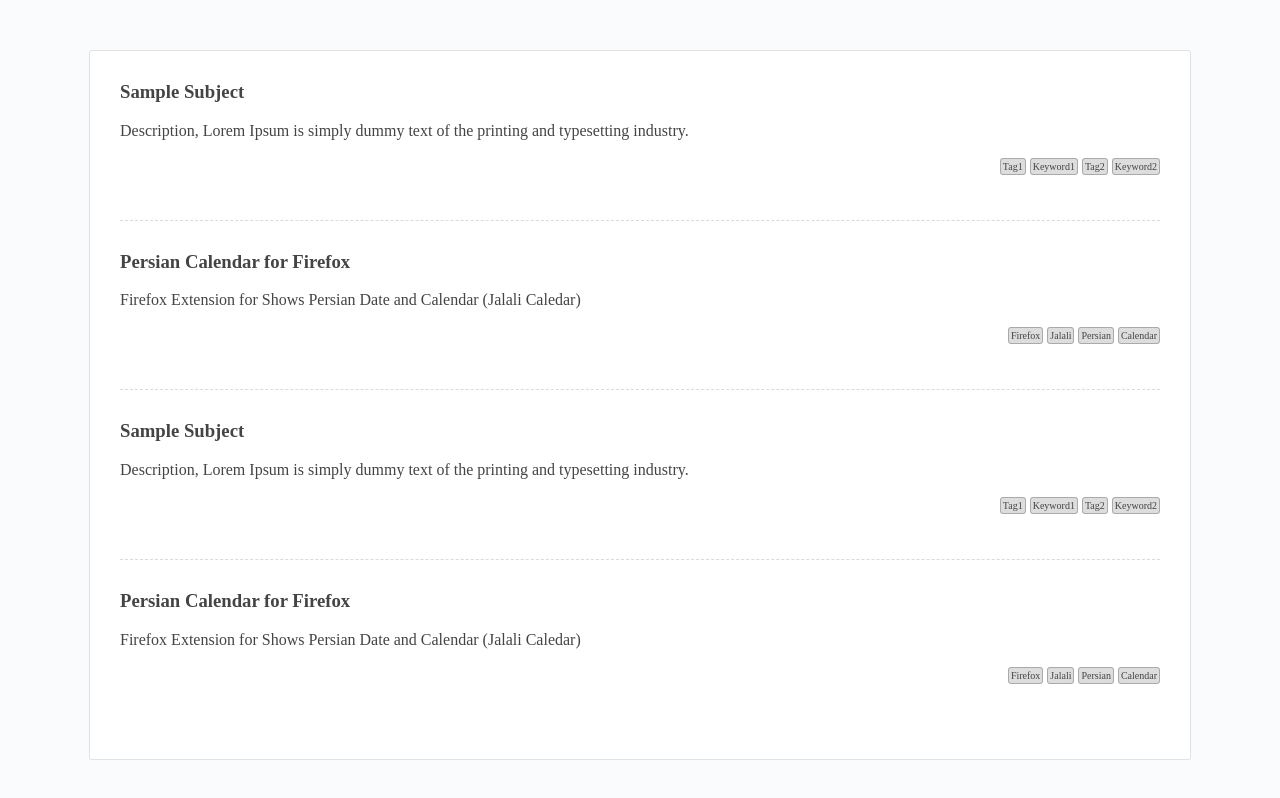
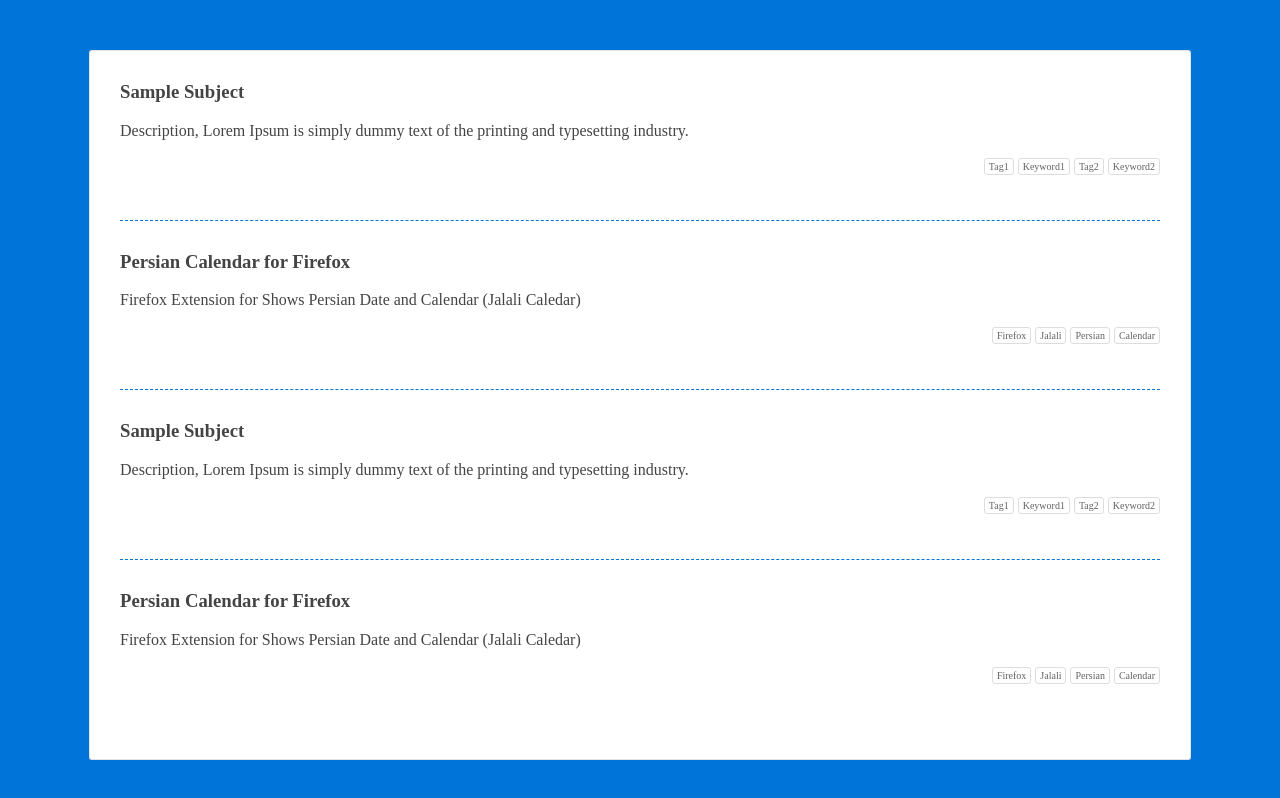
Before and after one commit to mirmousaviii/notes, a plain HTML site: page index.html in a window 1280 px wide. Drawn offline with Linux system fonts and the light colour scheme.

Commit message:
Changed style

```diff
--- a/style.css
+++ b/style.css
@@ -1,5 +1,5 @@
 body {
-    background-color: #fafbfd;
+    background-color: #0074D9;
     margin: 0px;
     padding: 0px;
     color: #444;
@@ -14,7 +14,7 @@
 article {
     margin: 30px;
     padding-bottom: 30px;
-    border-bottom: 1px dashed #dadada;
+    border-bottom: 1px dashed #0074D9;
 }
 article:last-child {
     border-bottom: none;
@@ -35,13 +35,14 @@
 }
 .tag li {
     display: inline;
-    padding: 2px;
+    padding: 2px 4px;
     font-size: 10px;
+    color: #626262;
+    border: 1px solid #DDDDDD;
     border-radius: 3px;
-    border: 1px solid #AAAAAA;
-    background-color: #DDDDDD;
 }
 .tag li:hover {
-    background-color: #AAAAAA;
+    color: #0074D9;
+    border: 1px solid #0074D9;
     cursor: pointer;
 }
```
